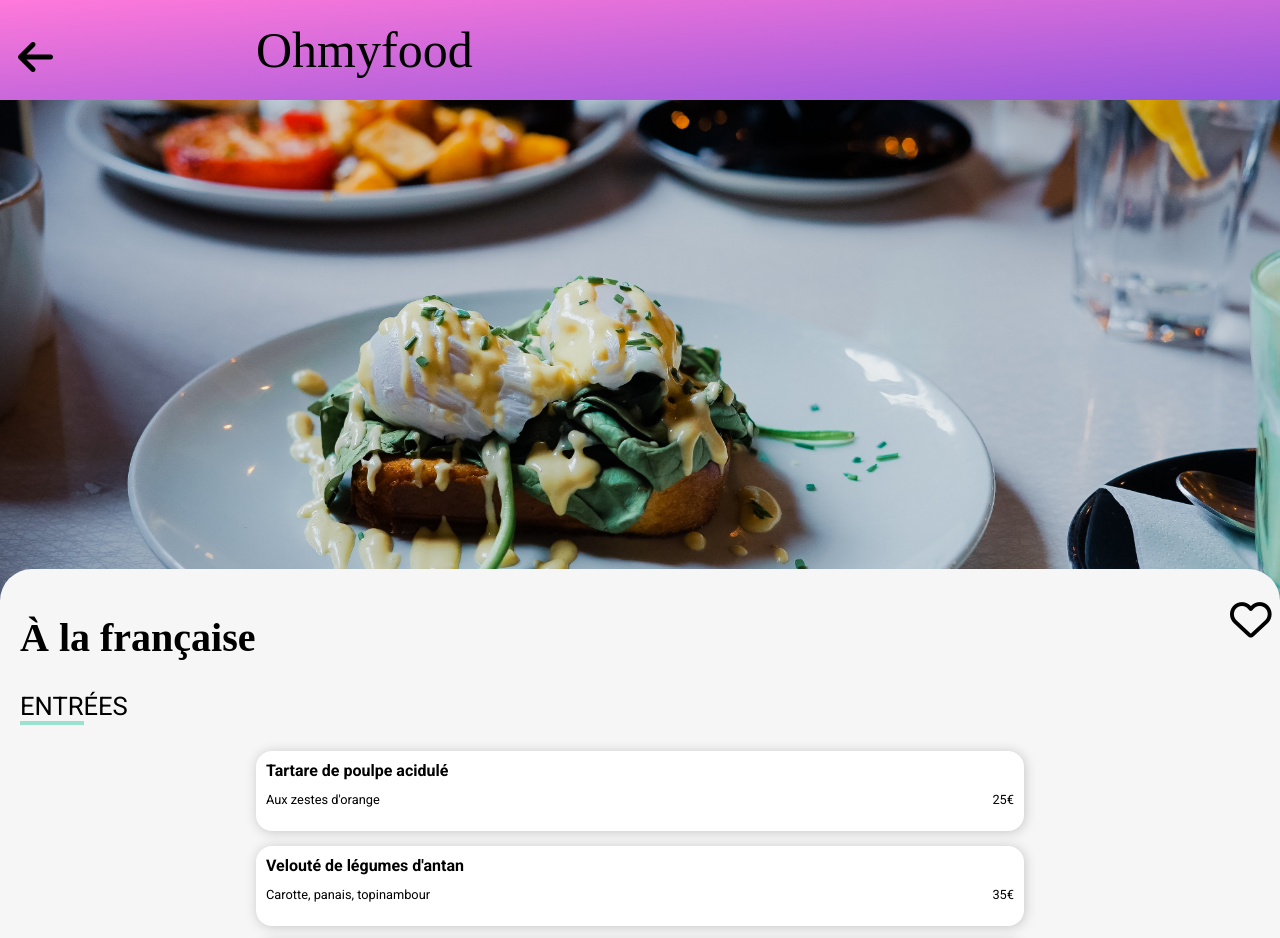
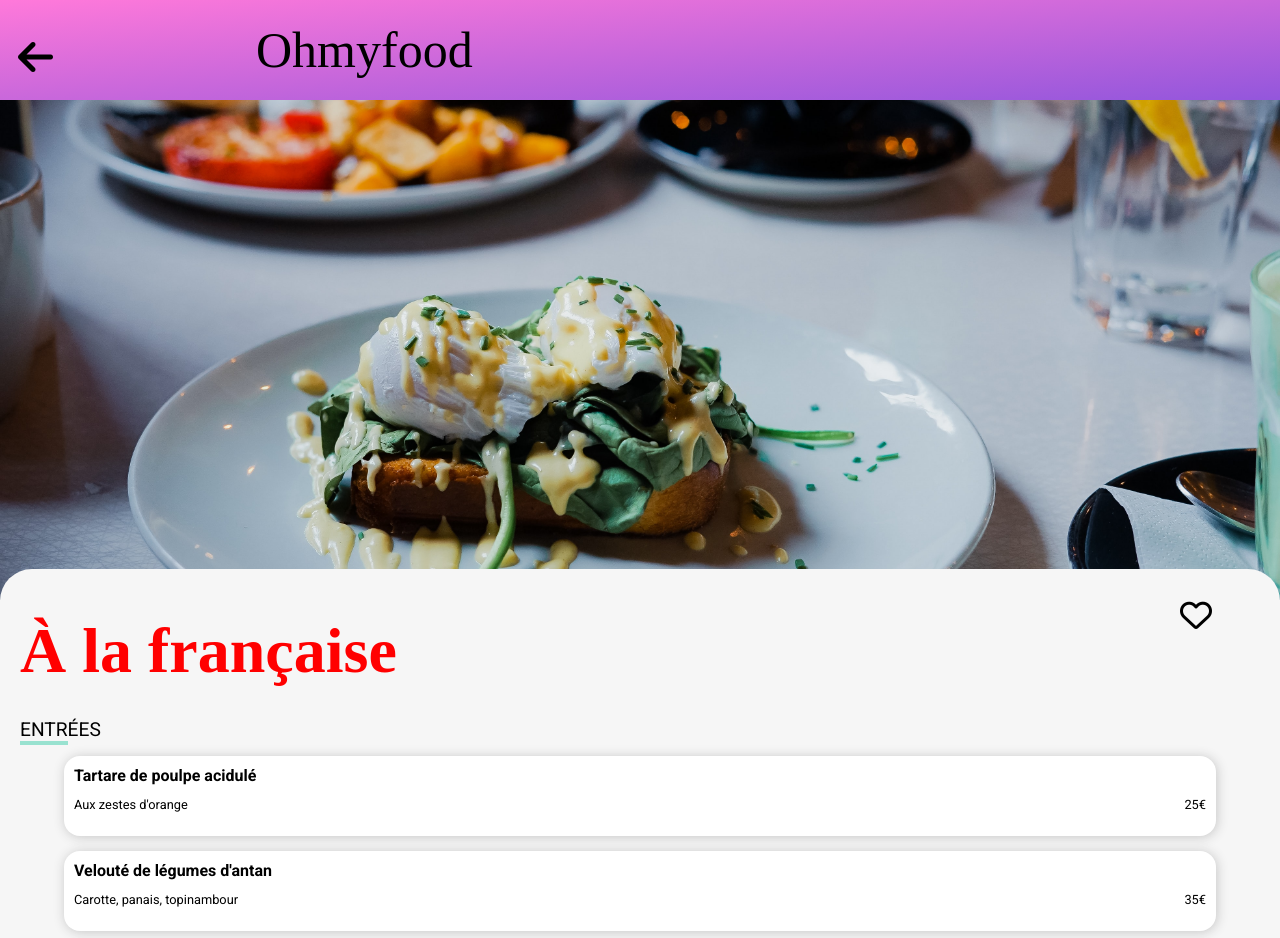
Before and after one commit to Souad-DJAFER/SouadDjafercherif_3_30032021, a website: page Menu3-Alafrançaise.html in a window 1280 px wide. Shown: the top 938 px of the page. Drawn offline with Linux system fonts and the light colour scheme; a web font is replaced by a local one.

Commit message:
Corrections after mentorship

```diff
--- a/sass/_menupages.scss
+++ b/sass/_menupages.scss
@@ -115,10 +115,10 @@ body{
         }
         .heading__icone{
             font-size: 1.3em;
+            position: absolute;
             color: black;
             right: 40px;
             top: 30px;
-            position: absolute;
             .heading__icone-vide{
                 position: absolute;
                 opacity: 1;
@@ -167,48 +167,53 @@ body{
     .menu__article{
         background-color: white;
         border-radius: 1em;
-        width: 90%;
         margin: 5px 0px 10px 0px;
         box-shadow: 1px 1px 12px rgb(197, 197, 197);
         display: flex;
         flex-direction: row;
         justify-content: space-between;
+        width: 90%;
+        /*A VOIR AVEC QUENTIN - NE MARCHE PAS*/
+        cursor: pointer;
         .whitediv{
             display: flex;
-            flex: 1;
             flex-direction: column;
             padding: 5px 10px 5px 10px;
+            flex: 1;
+            overflow: hidden;
             .whitediv_mealname{
                 font-weight: bold;
                 font-size: 1em;
                 margin-top: 5px;
                 margin-bottom: 5px;
+                white-space: nowrap;
+                overflow: hidden;
+                text-overflow: ellipsis;
             }
             .whitediv_articlelign2{
                 display: flex;
                 flex-direction: row;
                 justify-content: space-between;
                 margin-top: 5px;
+                white-space: nowrap;
+                overflow: hidden;
+                text-overflow: ellipsis;
                 .whitediv_articlelign2__p{
                     font-size: 0.8em;
                     margin-top: 2px;
                     margin-bottom: 5px;
+                    white-space: nowrap;
+                    overflow: hidden;
+                    text-overflow: ellipsis;
                 }
             }
         }
-
-        /*pour les points de suspension
-
-        width: 250px;
-        white-space: nowrap;
-        overflow: hidden;
-        text-overflow: ellipsis;
-        */
-
         .greendiv{
             width: 0%;
             background-color: $tertiary;
             border-radius: 0 1em 1em 0;
+            /*A VOIR AVEC QUENTIN*/
+            cursor: pointer;
             display: flex;
             flex-direction: column;
             justify-content: center;
@@ -217,7 +222,6 @@ body{
             height: auto;
             transition: width 1s;
             overflow: hidden;
-
             .greendiv_tick{
                 background-color: white;
                 border-radius: 50%;
@@ -306,6 +310,7 @@ footer{
 
     .menuheader{
         height: 100px;
+        text-align: center;
     /*A CHANGER*/
             .menuheader__a{
                 width: 25%;
@@ -315,7 +320,6 @@ footer{
                 }
             .menuheader__p{
                 font-size: 50px;
-                width: 75%;
             }
     }
 
@@ -331,12 +335,12 @@ footer{
 
     .menu{
         .heading{
-            justify-content: space-between;
+            justify-content: space-around;
             padding: 20px 50px 0px 30px;
             .heading__h1{
                 font-size: 2em;
             }
-            .far.fa-heart{
+            .heading__icone{
                 font-size: 2em;
             }
         }
@@ -414,13 +418,18 @@ footer{
         .heading{
             justify-content: space-between;
             padding: 20px 50px 0px 30px;
+            color: red;
+            /*NE MARCHE PAS*/
             .heading__h1{
-                font-size: 2.5em;
+                font-size: 4em;
             }
-            .far.fa-heart{
+            .heading__icone{
                 font-size: 2em;
+                /*A CORRIGER*/
+                margin-right: 50px;
             }
         }
+    }
 
         .menu__h2{
             font-size: 1.6em;
@@ -450,5 +459,5 @@ footer{
             font-size: 23px;
             margin: 50px 0 40px 0;
         }
-    }
+
 }
--- a/sass/style.scss
+++ b/sass/style.scss
@@ -29,7 +29,7 @@ body{
         display: flex;
         justify-content: center;
         align-items: center;
-        animation: fadeoutloader 3s forwards;
+        animation: fadeoutloader 2s forwards;
 
         .loader{
             margin: 0;
@@ -277,6 +277,9 @@ body{
                     position: absolute;
                     bottom: 50px;
                     right: 40px;
+                    /*A VOIR AVEC QUENTIN*/
+                    cursor: pointer;
+                    cursor: hand;
                     .section3__icone-vide{
                         position: absolute;
                         opacity: 1;
@@ -285,6 +288,10 @@ body{
                     .section3__icone-plein{
                         position: absolute;
                         opacity: 0;
+                        background: linear-gradient(to bottom right, $secondary, $primary);
+                        background-clip: border-box;
+                        -webkit-background-clip: text;
+                        -webkit-text-fill-color: transparent;
                         transition: opacity 1000ms;
                     }
                     &:hover{
@@ -294,10 +301,6 @@ body{
                         }
                         .section3__icone-plein{
                             opacity: 1;
-                            background: linear-gradient(to bottom right, $secondary, $primary);
-                            background-clip: border-box;
-                            -webkit-background-clip: text;
-                            -webkit-text-fill-color: transparent;
                             transition: opacity 1000ms;
                         }
                     }
@@ -555,6 +558,8 @@ body{
                 justify-content: space-around;
                 .section3__article{
                     width: 43%;
+                    /*Ne marche pas*/
+                    margin-bottom: 50px;
                     .section3__img{
                         width: 100%;
                         height: 250px;
```
Also changed, not shown: style.css, 3 other files.
